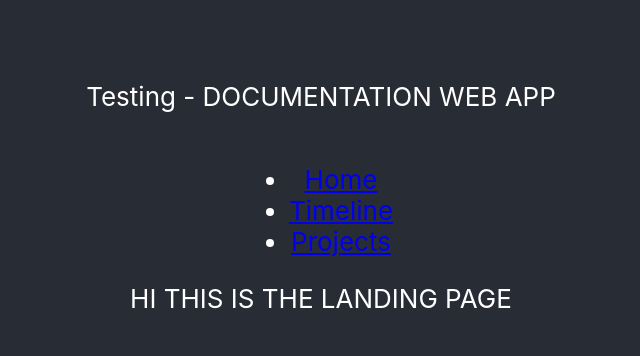
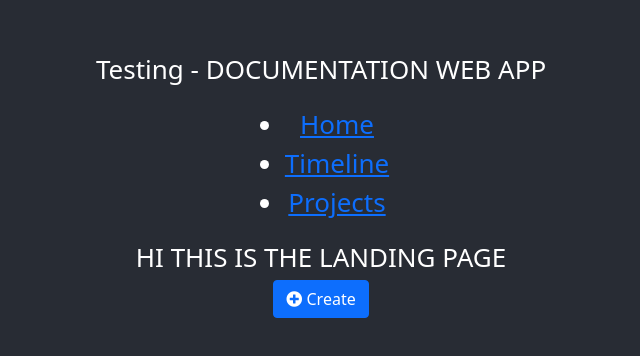
Before and after one commit to shinhs0506/VCL-content-platform, a React (Create React App) app in the folder client/: page / in a window 1280 px wide. Shown: the part 216-572 px from the top of the page, without its empty margins (319-959 px from the left). Built offline with nearby package versions, Linux system fonts and the light colour scheme.

Commit message:
generic button component

```diff
--- a/client/package.json
+++ b/client/package.json
@@ -3,6 +3,7 @@
   "version": "0.1.0",
   "private": true,
   "dependencies": {
+    "@fortawesome/fontawesome-free": "^5.15.3",
     "@testing-library/jest-dom": "^5.11.9",
     "@testing-library/react": "^11.2.5",
     "@testing-library/user-event": "^12.8.3",
@@ -12,8 +13,11 @@
     "@types/react-dom": "^17.0.2",
     "@types/react-router-dom": "^5.1.7",
     "axios": "^0.21.1",
+    "bootstrap": "^5.0.1",
     "react": "^17.0.1",
+    "react-bootstrap": "^1.6.0",
     "react-dom": "^17.0.1",
+    "react-router-dom": "^5.2.0",
     "react-scripts": "4.0.3",
     "typescript": "^4.2.3",
     "web-vitals": "^1.1.1"
--- a/client/src/App.tsx
+++ b/client/src/App.tsx
@@ -1,10 +1,12 @@
 import React from 'react';
 import logo from './logo.svg';
 import './App.css';
+
 import {BrowserRouter as Router, Switch, Route, Link} from 'react-router-dom';
 import {Timeline} from './pages/timeline/Timeline';
 import { Home } from './pages/home/Home';
 import { Projects } from './pages/projects/Projects';
+import { GenericButton } from './generic/GenericButton';
 
 function App() {
 
@@ -38,6 +40,7 @@ function App() {
             </Route>
           </Switch>
         </Router>
+        <GenericButton text="Create" type="create"/>
       </header>
     </div>
   );
--- /dev/null
+++ b/client/src/generic/GenericButton.css
@@ -0,0 +1,5 @@
+#bootstrap-overrides .Button-wrapper {
+    display: inline-block;
+    white-space: nowrap;
+    color: black;
+}
--- /dev/null
+++ b/client/src/generic/GenericButton.tsx
@@ -0,0 +1,31 @@
+import Button from 'react-bootstrap/Button';
+import './GenericButton.css'
+
+interface ButtonProps {
+    text?: string
+    size?: "sm" | "lg" | undefined
+    type?: "create" | "get" | "delete"
+}
+
+function renderSwitch(type: string | undefined) {
+    switch(type) {
+        case "create":
+            return <i className="fas fa-plus-circle"/>;
+        case "get":
+            return <i className="fas fa-hand-point-right"/>;
+        case "delete":
+            return <i className="fas fa-times-circle"/>;
+    }
+}
+
+export const GenericButton: React.FC<ButtonProps> = (props) => {
+    return (
+        <div className="Button-wrapper">
+            <Button variant="primary" size={props.size}>
+                {renderSwitch(props.type)}
+                {props.type && props.text && <span>&nbsp;</span>}
+                {props.text}
+            </Button>
+        </div>
+    );
+}
--- a/client/src/index.tsx
+++ b/client/src/index.tsx
@@ -3,6 +3,9 @@ import ReactDOM from 'react-dom';
 import './index.css';
 import App from './App';
 import reportWebVitals from './reportWebVitals';
+import 'bootstrap/dist/css/bootstrap.min.css';
+import '@fortawesome/fontawesome-free/css/all.css'
+
 
 ReactDOM.render(
   <React.StrictMode>
```
Also changed, not shown: client/src/generic/deleteThisOnceYouMakeSomethingHere.tsx (deleted), 2 other files (tests, documents, lock files or other folders).
